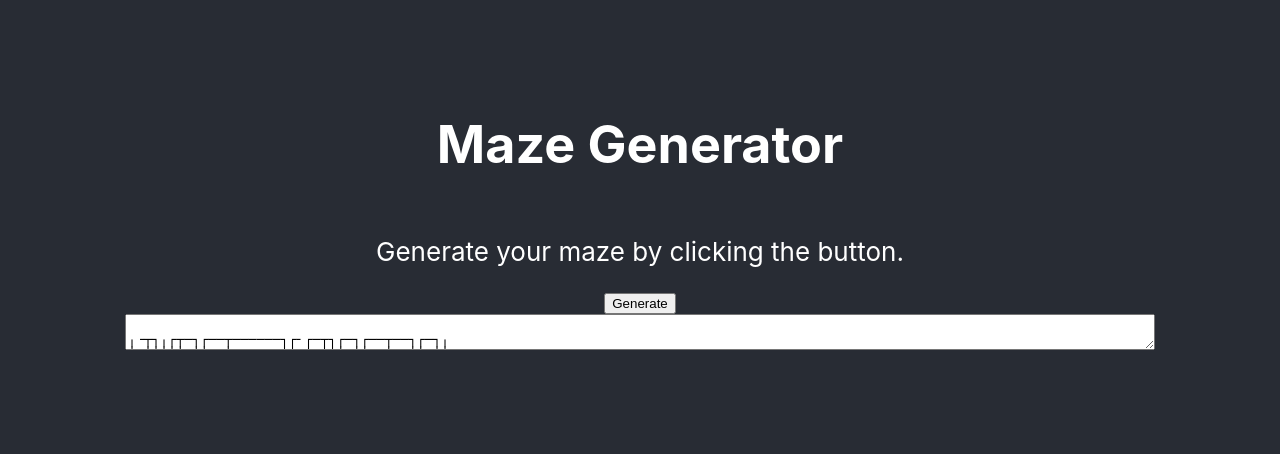
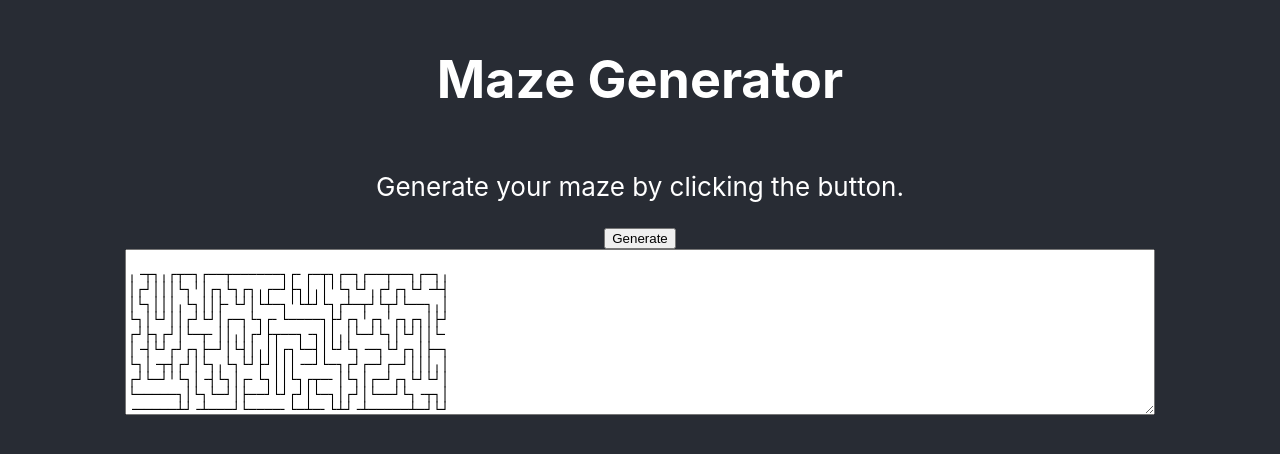
Before and after one commit to maze-generator/tessellatron, a React (Create React App) app: page / in a window 1280 px wide. Shown: the part 186-640 px from the top of the page. Built offline with nearby package versions, Linux system fonts and the light colour scheme.

Commit message:
[upd] cleaned some base files

```diff
--- a/public/index.html
+++ b/public/index.html
@@ -26,7 +26,8 @@
 		-->
 		<title>React App</title>
 	</head>
-	<body id="root">
+	<body>
+		<div id="root">
 			<!--
 				This HTML file is a template.
 				If you open it directly in the browser, you will see an empty page.
@@ -37,6 +38,7 @@
 				To begin the development, run `npm start` or `yarn start`.
 				To create a production bundle, use `npm run build` or `yarn build`.
 			-->
+		</div>
 		<noscript>You need to enable JavaScript to run this app.</noscript>
 	</body>
 </html>
--- a/src/components/App.css
+++ b/src/components/App.css
@@ -18,4 +18,5 @@ textarea {
 	min-width: 80vw;
 	max-width: 80vw;
 	font-family: source-code-pro, Menlo, Monaco, Consolas, 'Courier New', monospace;
+	height: 20vh;
 }
```
Lines whose indentation alone changed are shown as unchanged.
